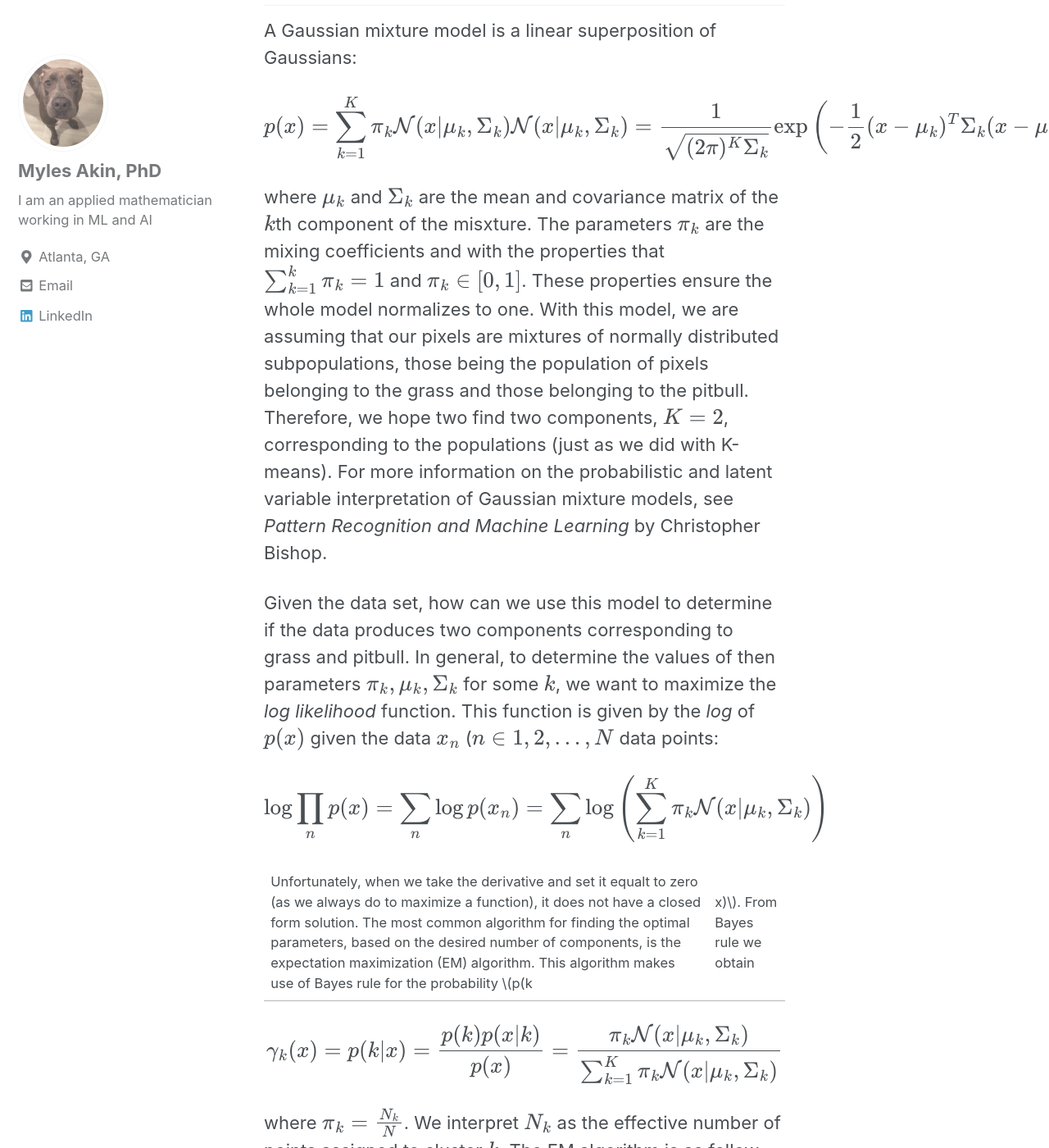
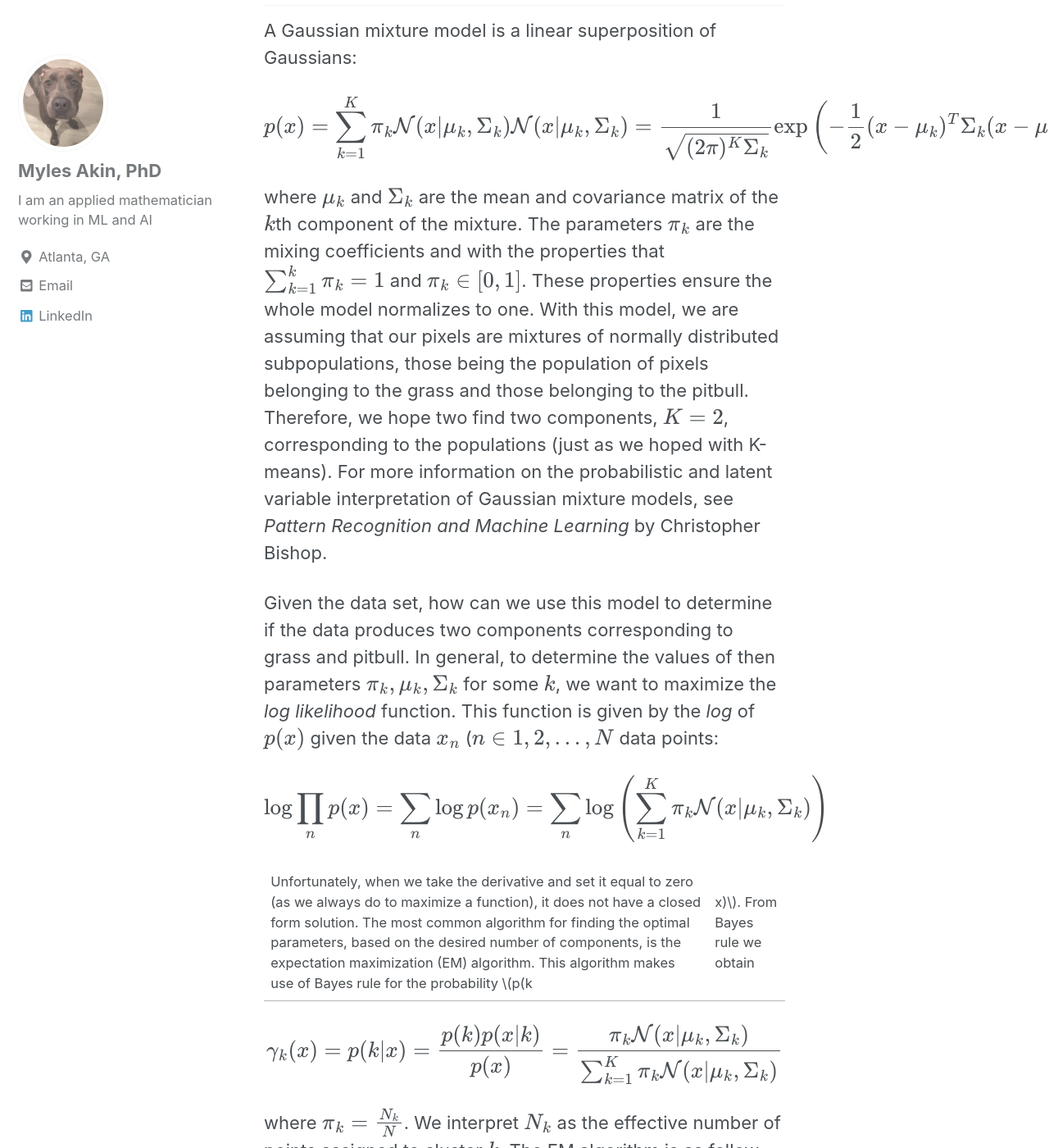
Before and after one commit to mylesakin/mylesakin.github.io, a Jekyll site: the page built from _posts/2019-05-30-ImageSegmentation.md, in a window 1280 px wide and 1400 px high, scrolled down 11736 px. Shown: the whole window at 82% size. Built offline with Jekyll 4.4.1, drawn with Linux system fonts in a browser that asks for light colours; cached includes are drawn as plain includes; nearby versions of some CDN libraries; formulas are drawn with MathJax 3.

Commit message:
image segmentation

```diff
--- a/_posts/2019-05-30-ImageSegmentation.md
+++ b/_posts/2019-05-30-ImageSegmentation.md
@@ -263,13 +263,13 @@
 \mathcal{N}(x|\mu_k, \Sigma_k) = \frac{1}{\sqrt{(2\pi)^K\Sigma_k}}\exp{\left (-\frac{1}{2}(x-\mu_k)^T\Sigma_k(x-\mu_k)\right )}
 $$
 
-where \\(\mu_k\\) and \\(\Sigma_k\\) are the mean and covariance matrix of the \\(k\\)th component of the misxture. The parameters \\(\pi_k\\) are the mixing coefficients and with the properties that \\(\sum_{k=1}^k \pi_k=1\\) and \\(\pi_k\in[0,1]\\). These properties ensure the whole model normalizes to one. With this model, we are assuming that our pixels are mixtures of normally distributed subpopulations, those being the population of pixels belonging to the grass and those belonging to the pitbull. Therefore, we hope two find two components, \\(K=2\\), corresponding to the populations (just as we did with K-means). For more information on the probabilistic and latent variable interpretation of Gaussian mixture models, see *Pattern Recognition and Machine Learning* by Christopher Bishop.
+where \\(\mu_k\\) and \\(\Sigma_k\\) are the mean and covariance matrix of the \\(k\\)th component of the mixture. The parameters \\(\pi_k\\) are the mixing coefficients and with the properties that \\(\sum_{k=1}^k \pi_k=1\\) and \\(\pi_k\in[0,1]\\). These properties ensure the whole model normalizes to one. With this model, we are assuming that our pixels are mixtures of normally distributed subpopulations, those being the population of pixels belonging to the grass and those belonging to the pitbull. Therefore, we hope two find two components, \\(K=2\\), corresponding to the populations (just as we hoped with K-means). For more information on the probabilistic and latent variable interpretation of Gaussian mixture models, see *Pattern Recognition and Machine Learning* by Christopher Bishop.
 
 Given the data set, how can we use this model to determine if the data produces two components corresponding to grass and pitbull. In general, to determine the values of then parameters \\(\{\pi_k, \mu_k, \Sigma_k\}\\) for some \\(k\\), we want to maximize the *log likelihood* function. This function is given by the *log* of \\(p(x)\\) given the data \\(x_n\\) (\\(n \in \{1,2,...,N\}\\) data points:
 
 $$ \log{\prod_n p(x)} = \sum_n \log{p(x_n)} = \sum_n \log{\left (\sum_{k=1}^K \pi_k \mathcal{N}(x|\mu_k, \Sigma_k)\right )}$$
 
-Unfortunately, when we take the derivative and set it equalt to zero (as we always do to maximize a function), it does not have a closed form solution. The most common algorithm for finding the optimal parameters, based on the desired number of components, is the expectation maximization (EM) algorithm. This algorithm makes use of Bayes rule for the probability \\(p(k|x)\\). From Bayes rule we obtain
+Unfortunately, when we take the derivative and set it equal to zero (as we always do to maximize a function), it does not have a closed form solution. The most common algorithm for finding the optimal parameters, based on the desired number of components, is the expectation maximization (EM) algorithm. This algorithm makes use of Bayes rule for the probability \\(p(k|x)\\). From Bayes rule we obtain
 
 $$ \gamma_k(x) = p(k|x) = \frac{p(k)p(x|k)}{p(x)}\\
 =\frac{\pi_k \mathcal{N}(x|\mu_k, \Sigma_k)}{\sum_{k=1}^K \pi_k \mathcal{N}(x|\mu_k, \Sigma_k)}$$
```
